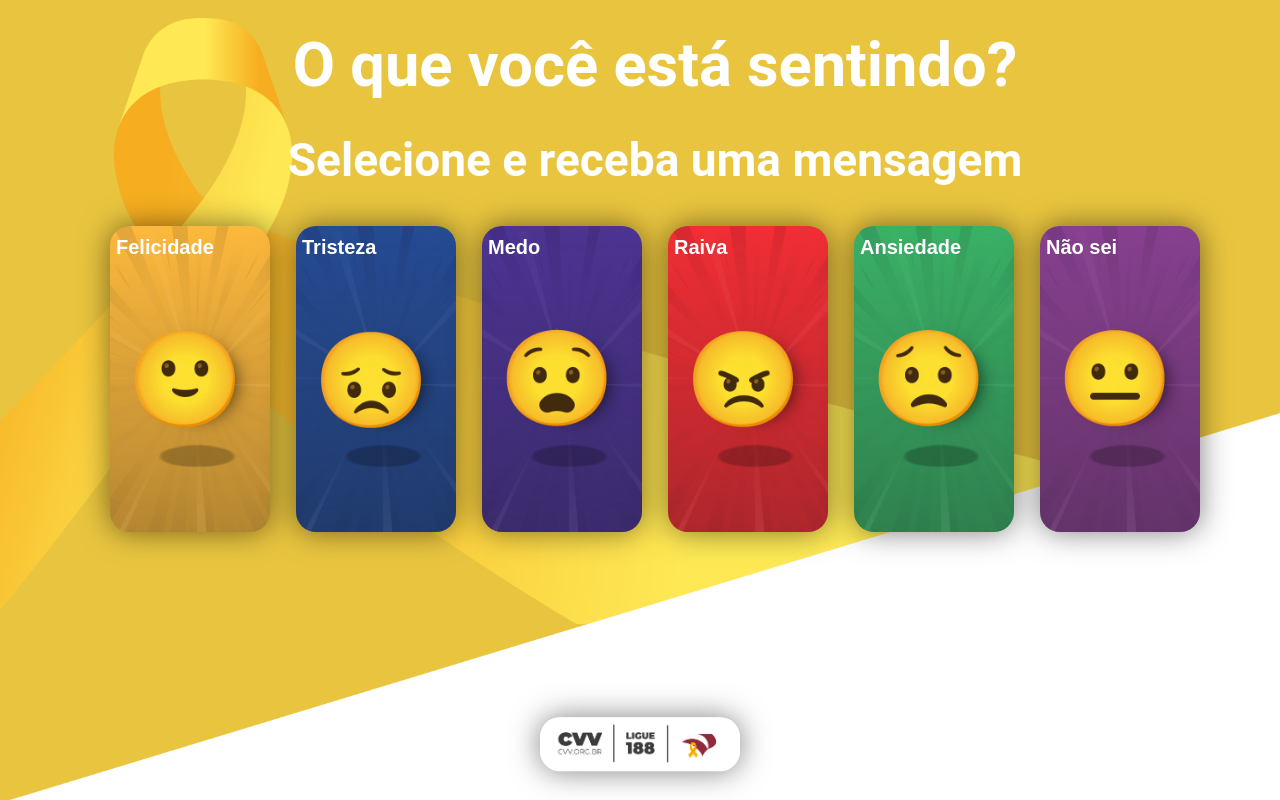
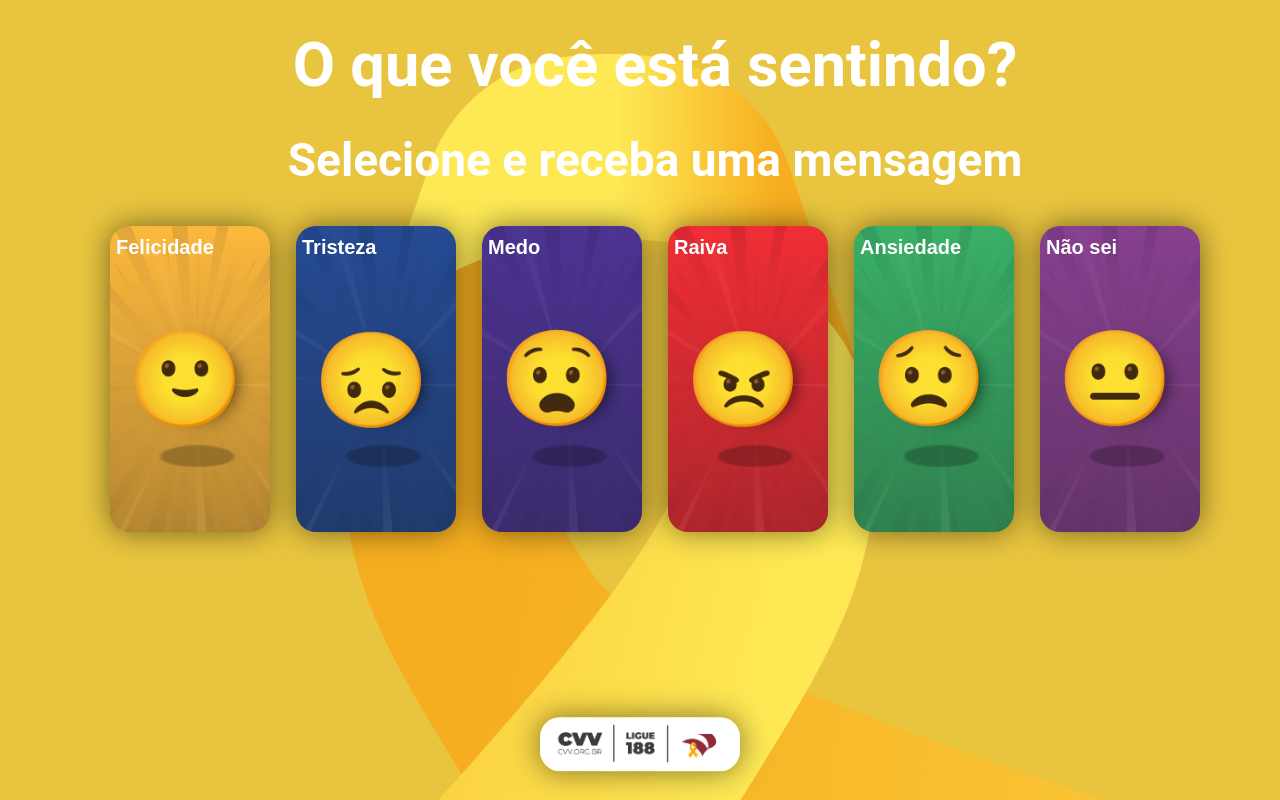
Before and after one commit to vhespanha/videira-setembro-amarelo, a Svelte app in the folder SvelteApp/: page / in a window 1280 px wide. Built offline with nearby package versions, Linux system fonts and the light colour scheme.

Commit message:
Update global.css

```diff
--- a/SvelteApp/public/global.css
+++ b/SvelteApp/public/global.css
@@ -7,7 +7,7 @@ html, body, #app, .home-container {
 
 body {
         background-image: url("bg.png");
-        background-size: cover;
+        background-size: fit;
         background-repeat: no-repeat;
         display: flex;
         flex-direction: column;
```
